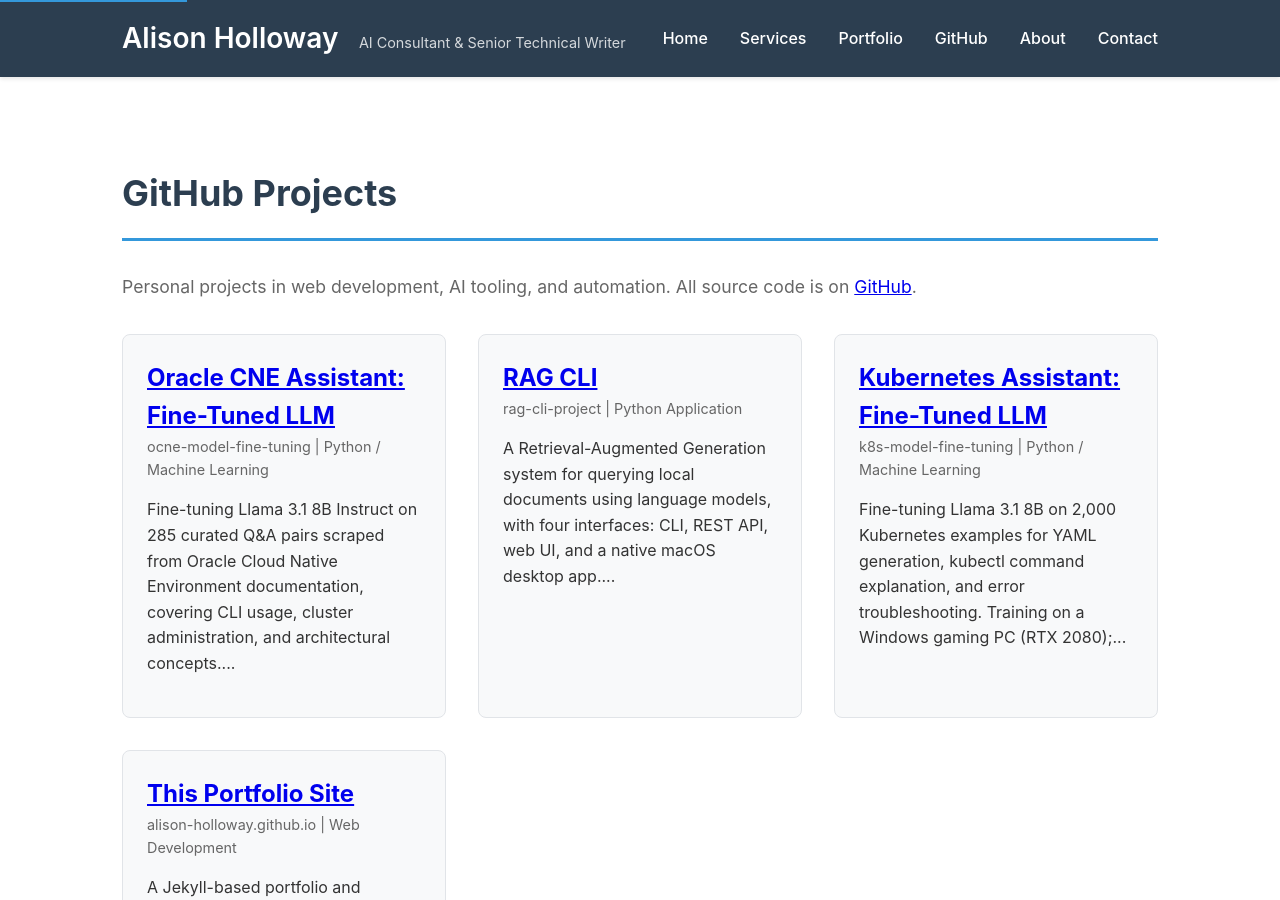
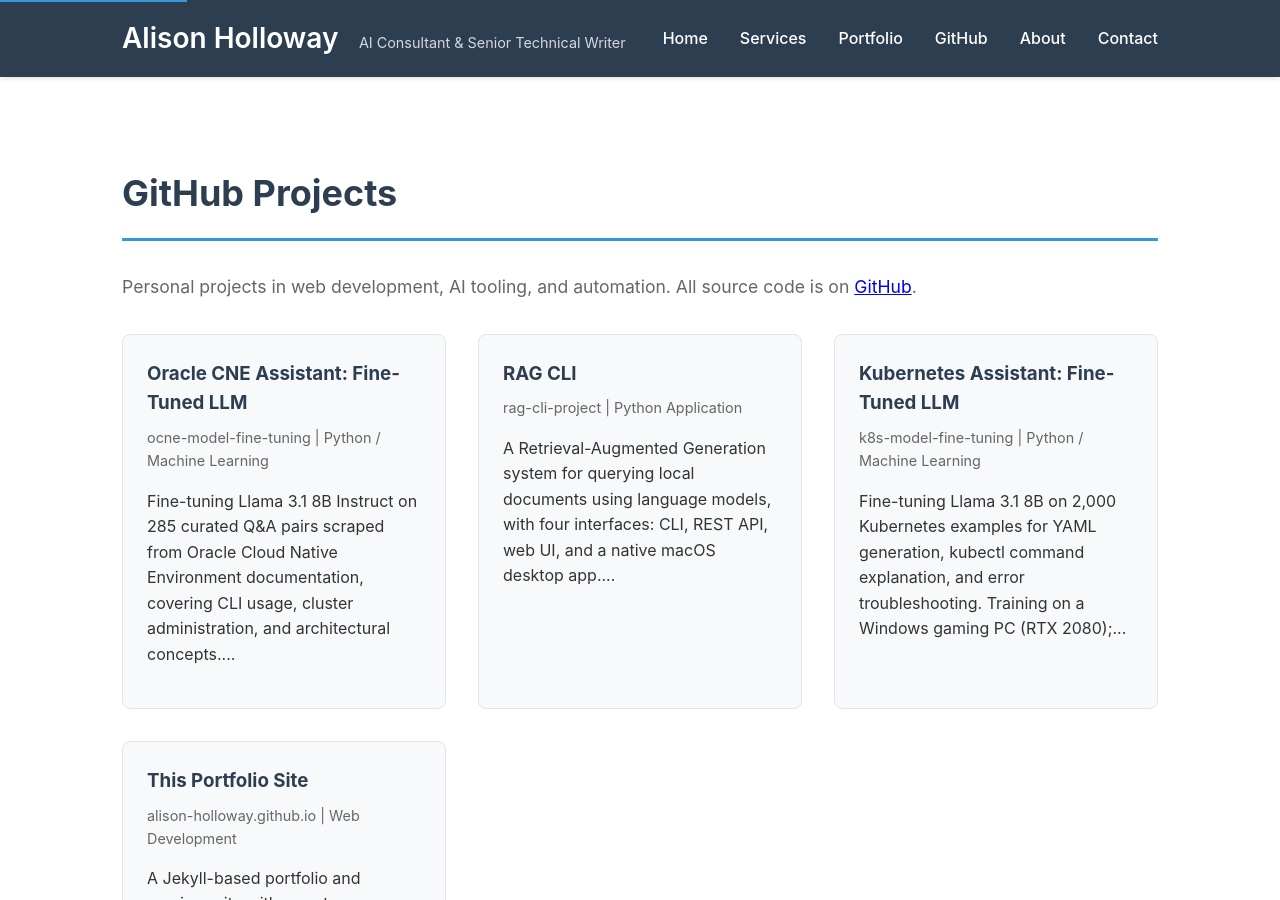
Before and after one commit to alison-holloway/alison-holloway.github.io, a Jekyll site: the page built from github/index.html, in a window 1280 px wide and 900 px high. Built offline with Jekyll 4.4.1, drawn with Linux system fonts in a browser that asks for light colours.

Commit message:
Fix card heading tag on GitHub page to match Portfolio (h3)
Co-Authored-By: Claude Sonnet 4.6 <noreply@anthropic.com>

```diff
--- a/github/index.html
+++ b/github/index.html
@@ -17,7 +17,7 @@ permalink: /github/
 <div class="portfolio-grid">
   {% for item in ai_items %}
     <div class="portfolio-card">
-      <h2><a href="{{ item.url | relative_url }}">{{ item.title }}</a></h2>
+      <h3><a href="{{ item.url | relative_url }}">{{ item.title }}</a></h3>
       <p class="portfolio-meta">
         {{ item.product }} | {{ item.doc_type }}
       </p>
```
